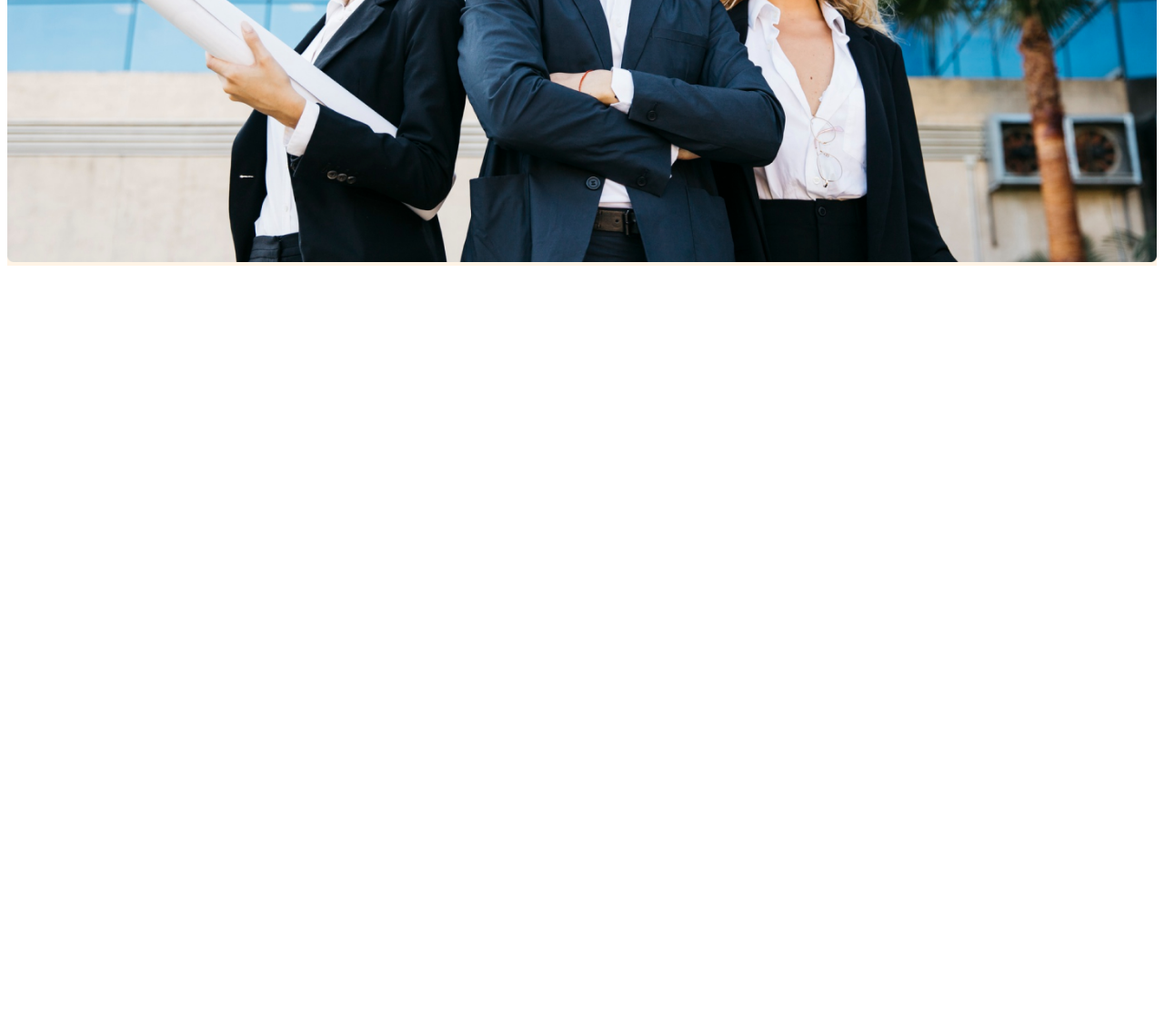
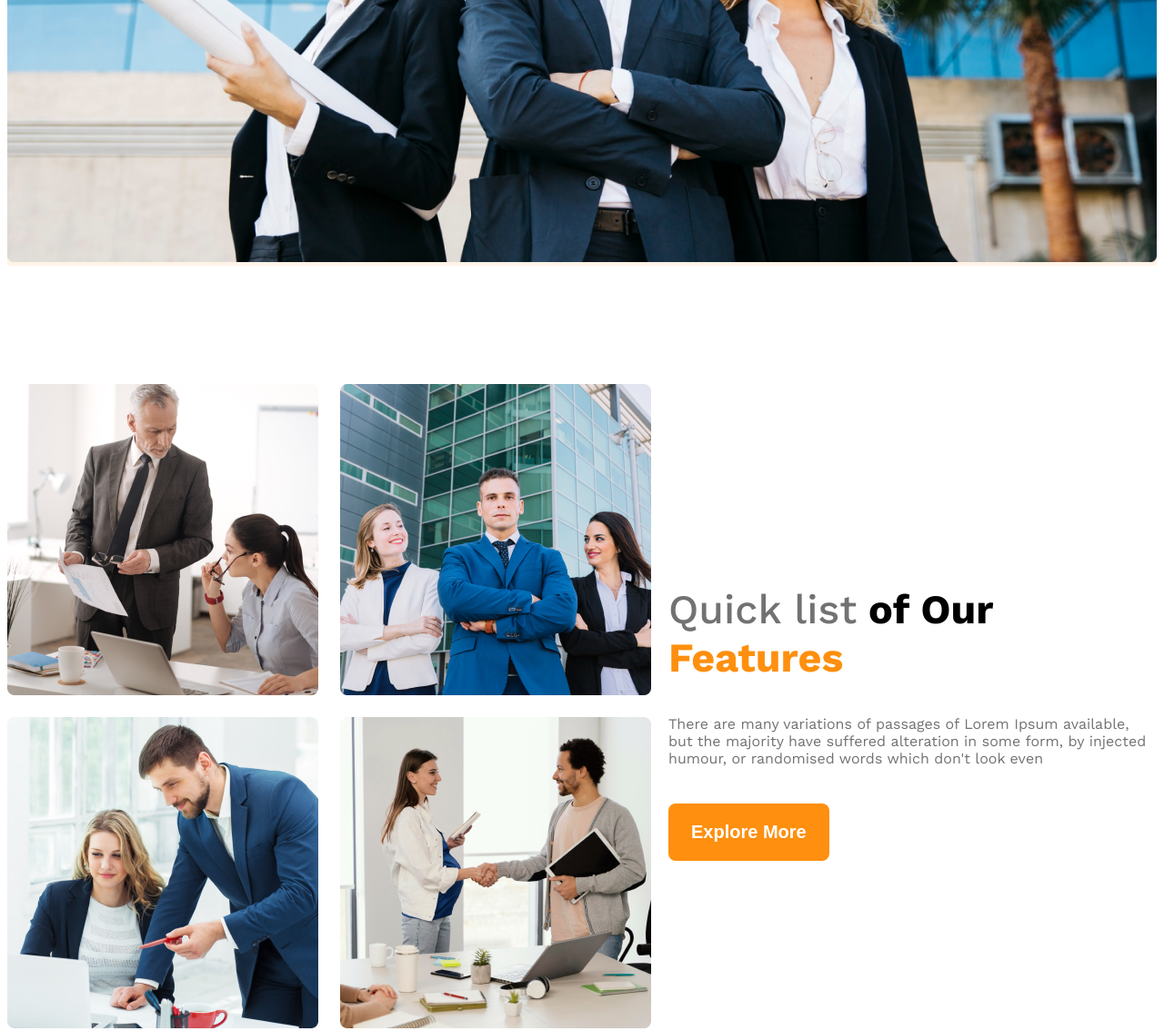
Before and after one commit to imadisimran/g3-architect-website, a plain HTML site: page index.html in a window 1280 px wide. Shown: the part 867-2000 px from the top of the page at 91% size. Before the commit the page ends 1167 px from the top, so only its background shows below. Drawn offline with nearby package versions, Linux system fonts and the light colour scheme.

Commit message:
teams added

```diff
--- a/index.html
+++ b/index.html
@@ -28,8 +28,17 @@
     </header>
 
 
-    <main>
-
+    <main class="width-1440">
+        <section class="teams display-flex">
+            <div class="team-img-container">
+                <img src="images/team1.png" alt=""><img src="images/team2.png" alt=""><img src="images/team3.png" alt=""><img src="images/team4.png" alt="">
+            </div>
+            <div class="team-content">
+                <h2 class="team-content-title"><span class="font-weight-500 dark3">Quick list</span> <span class="font-weight-bold">of Our</span> <span class="orange">Features</span></h2>
+                <p class="team-content-description dark3">There are many variations of passages of Lorem Ipsum available, but the majority have suffered alteration in some form, by injected humour, or randomised words which don't look even</p>
+                <button class="common-button">Explore More</button>
+            </div>
+        </section>
     </main>
 
 
--- a/styles/architect.css
+++ b/styles/architect.css
@@ -16,6 +16,10 @@
     font-weight: 600;
     color:white;
     border:none;
+}
+
+main>section{
+    margin-top:130px;
 }
 
 .dark1{
@@ -41,6 +45,18 @@
 
 .display-flex{
     display:flex;
+}
+
+.font-weight-500{
+    font-weight: 500;
+}
+
+.font-weight-bold{
+    font-weight: bold;
+}
+
+.orange{
+    color: #ff8f0e
 }
 
 /* Navbar Style */
@@ -92,9 +108,61 @@ nav a{
     margin-top: 50px;
 }
 
+
+
+/* Team section design */
+
+.teams{
+    justify-content: space-between;
+    align-items: center;
+}
+
+
+.team-img-container{
+    display: grid;
+    grid-template-columns: repeat(2,1fr);
+    gap:24px;
+}
+
+
+.team-content{
+    max-width: 537px;
+
+}
+
+
+.team-content-title{
+    font-size: 2.8rem;
+
+}
+
+.team-content-description{
+    font-size:1rem;
+    margin:0px 0px 40px 0px;
+}
+
+
+/* Responsive design */
+
 @media screen and (max-width:576px) {
     nav, nav>ul{
         flex-direction: column;
         gap:20px;
     }
+
+    .teams{
+        flex-direction: column;
+    }
+
+    .team-img-container{
+        grid-template-columns: 1fr;
+        gap:24px 0px;
+
+    }
+
+    .team-content{
+        text-align: center;
+    }
+
+
 }
```
